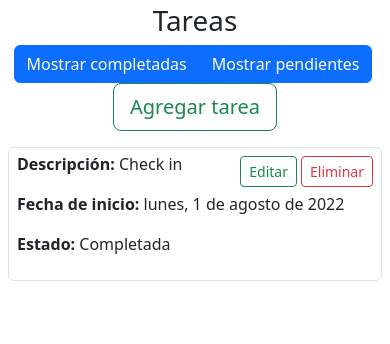
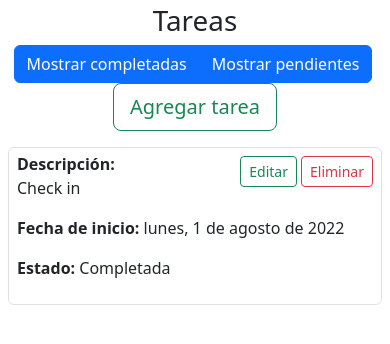
Before and after one commit to FiestaSpider/todo, an Angular app: page / in a window 390 px wide. Shown: the top 344 px of the page. Built offline with nearby package versions, Linux system fonts and the light colour scheme.

Commit message:
responsiveness

```diff
--- a/src/app/app.component.html
+++ b/src/app/app.component.html
@@ -18,7 +18,8 @@
     </div>
   </div>
   <div id="todo-container" class="row">
-    <div *ngFor="let todo of visibleTodos" class="border rounded col mx-1 px-2 pt-1 pb-2 mb-3">
+    <div *ngFor="let todo of visibleTodos" class="col-xs-12 col-sm-6 col-md-4 col-xl-3">
+      <div class="border rounded mx-1 px-2 pt-1 pb-2 mb-3">
         <div *ngIf="todo.editing; else elseTodo">
           <app-todo
             [description]="todo.description"
@@ -34,7 +35,11 @@
               <button type="button" (click)="todo.editing = true" class="btn btn-sm btn-outline-success me-1">Editar</button>
               <button type="button" (click)="todos.splice(todos.indexOf(todo), 1)" class="btn btn-sm btn-outline-danger">Eliminar</button>
             </div>
-          <p><span class="fw-bold">Descripción:</span> {{ todo.description }}</p>
+            <p>
+              <span class="fw-bold">Descripción:</span>
+              <br>
+              {{ todo.description }}
+            </p>
             <p><span class="fw-bold">Fecha de inicio:</span> {{ todo.formatDate() }}</p>
             <p>
               <span class="fw-bold">Estado:</span>
@@ -45,3 +50,4 @@
       </div>
     </div>
   </div>
+</div>
--- a/src/app/app.component.ts
+++ b/src/app/app.component.ts
@@ -28,7 +28,7 @@ export class AppComponent {
   showingPending = true;
   get visibleTodos() {
     return this.todos.filter(todo => {
-      return (todo.completed && this.showingCompleted) || (!todo.completed && this.showingPending);
+      return todo.editing || (todo.completed && this.showingCompleted) || (!todo.completed && this.showingPending);
     });
   }
   addTodo() {
```
Lines whose indentation alone changed are shown as unchanged.
